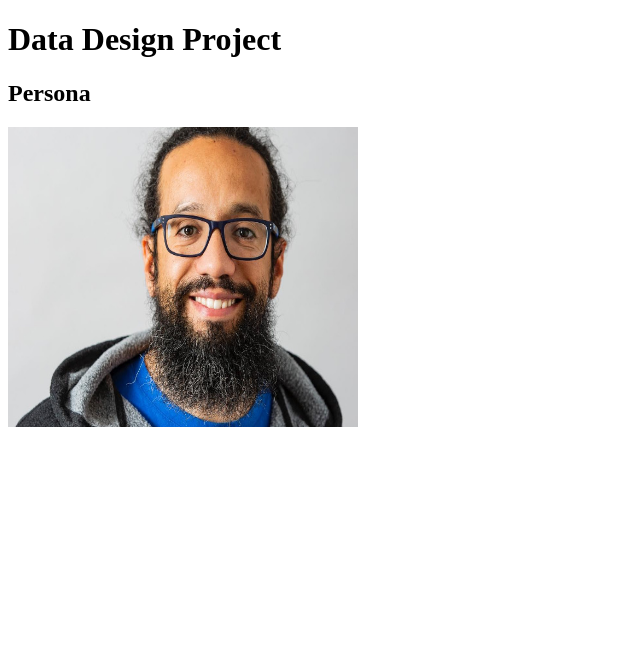
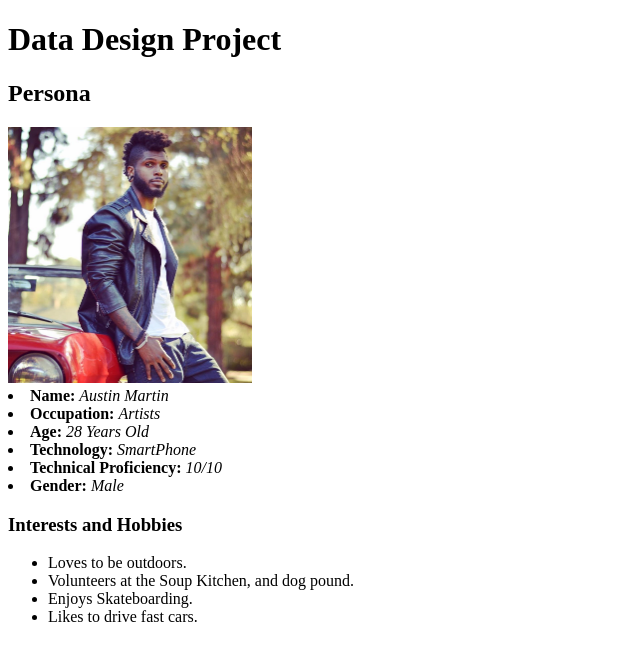
Before and after one commit to nschnepple19/data-design-project, a PHP site: page / in a window 1280 px wide. Shown: the top 661 px of the page, without its empty margins (0-640 px from the left). Run offline with PHP 8.4, Linux system fonts and the light colour scheme.

Commit message:
Added new image and made list about "Austin Martin".

```diff
--- a/epic/index.php
+++ b/epic/index.php
@@ -7,8 +7,27 @@
 
 	<body>
 		<h1>Data Design Project</h1>
+
 		<h2>Persona</h2>
-			<img src="image.jpg" height="300" width="350" alt="Smiley Face">
+
+		<img src="Austin.jpg" height="256" width="244" alt="Smiley Face"
+				<ul>
+					<li><strong>Name:</strong> <em>Austin Martin</em></li>
+					<li><strong>Occupation:</strong> <em>Artists</em></li>
+					<li><strong>Age:</strong> <em>28 Years Old</em></li>
+					<li><strong>Technology:</strong> <em>SmartPhone</em></li>
+					<li><strong>Technical Proficiency:</strong> <em>10/10</em></li>
+					<li><strong>Gender:</strong> <em>Male</em></li>
+				</ul>
+
+				<h3>Interests and Hobbies</h3>
+					<ul>
+					<li>Loves to be outdoors.</li>
+					<li>Volunteers at the Soup Kitchen, and dog pound.</li>
+					<li>Enjoys Skateboarding.</li>
+					<li>Likes to drive fast cars.</li>
+					</ul>
+
 </body>
 
 
```
Also changed, not shown: epic/Austin.jpg (added), epic/image.jpg (deleted). Lines whose indentation alone changed are shown as unchanged.
